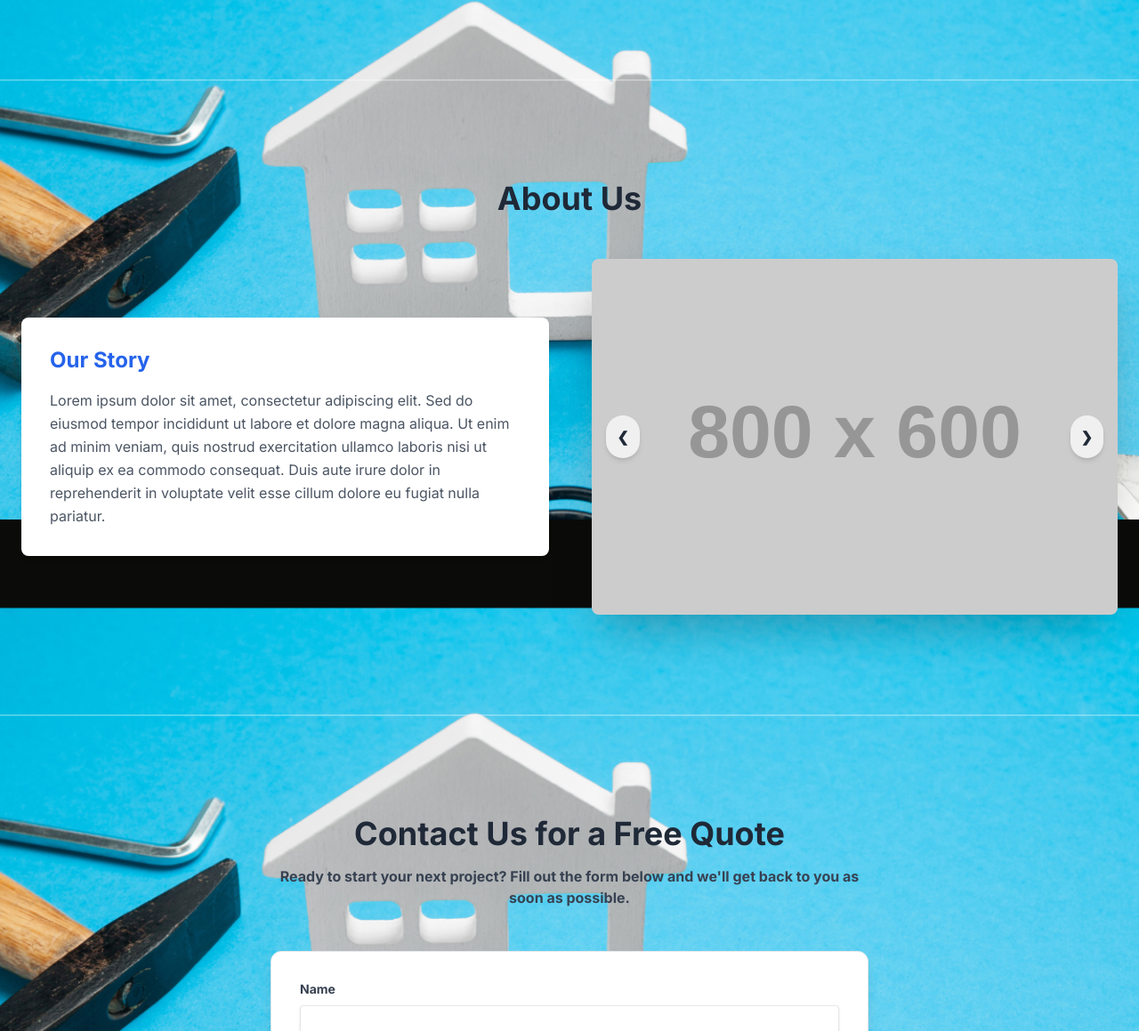
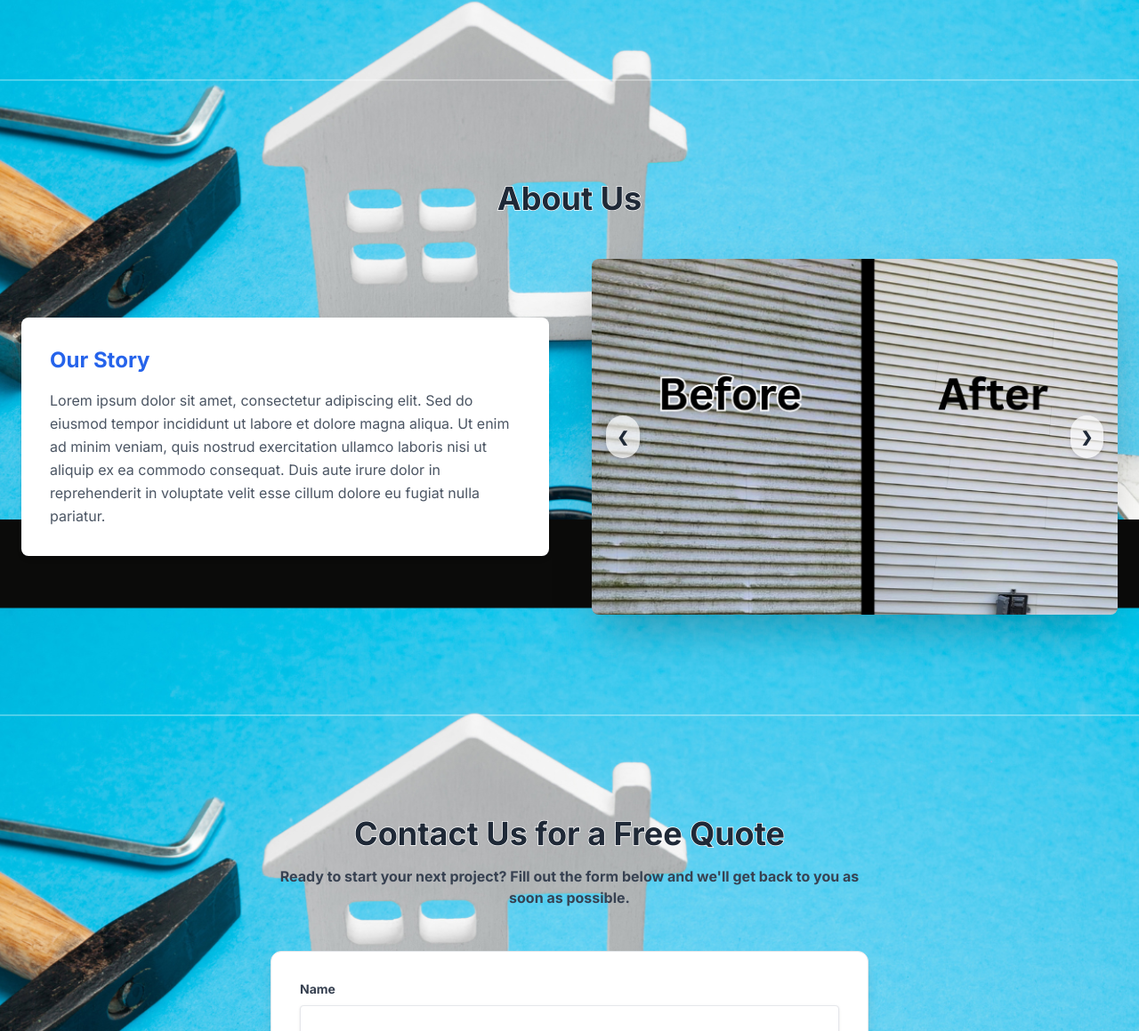
Before and after one commit to groovedonkey/MCHS, a plain HTML site: page index.html in a window 1280 px wide. Shown: the part 1016-2175 px from the top of the page at 89% size. Drawn offline with nearby package versions, Linux system fonts and the light colour scheme; placeholder pictures from the web are drawn by us.

Commit message:
Add files via upload

```diff
--- a/index.html
+++ b/index.html
@@ -56,6 +56,13 @@
         .slide {
             transition: opacity 1s ease-in-out;
         }
+
+        /* Style for section titles with a white stroke */
+        .section-title-stroke {
+            -webkit-text-stroke-width: 1.5px;
+            -webkit-text-stroke-color: white;
+            paint-order: stroke fill; /* Renders the stroke behind the text fill */
+        }
     </style>
 </head>
 <body class="bg-gray-100">
@@ -88,7 +95,7 @@
 
         <section id="services" class="py-20 md:py-28 content-section">
             <div class="container mx-auto px-6 text-center">
-                <h2 class="text-3xl md:text-4xl font-bold mb-12 text-gray-800">Available Services</h2>
+                <h2 class="text-3xl md:text-4xl font-bold mb-12 text-gray-800 section-title-stroke">Available Services</h2>
 
                 <!-- The grid will display 1 column on small screens and 2 columns on medium screens and up -->
                 <div class="grid grid-cols-1 md:grid-cols-2 gap-8">
@@ -108,7 +115,7 @@
 
         <section id="about" class="py-20 md:py-28 content-section">
             <div class="container mx-auto px-6">
-                <h2 class="text-3xl md:text-4xl font-bold text-center mb-12 text-gray-800">About Us</h2>
+                <h2 class="text-3xl md:text-4xl font-bold text-center mb-12 text-gray-800 section-title-stroke">About Us</h2>
                 <div class="flex flex-col md:flex-row items-center gap-8 md:gap-12">
                     <div class="md:w-1/2 text-left bg-white p-8 rounded-lg shadow-md">
                         <h3 class="text-2xl font-bold mb-4 text-blue-600">Our Story</h3>
@@ -133,7 +140,7 @@
 
         <section id="contact" class="py-20 md:py-28 content-section">
             <div class="container mx-auto px-6">
-                <h2 class="text-3xl md:text-4xl font-bold text-center mb-4 text-gray-800">Contact Us for a Free Quote</h2>
+                <h2 class="text-3xl md:text-4xl font-bold text-center mb-4 text-gray-800 section-title-stroke">Contact Us for a <strong>Free</strong> Quote</h2>
                 <p class="text-gray-700 text-center mb-12 max-w-2xl mx-auto"><strong>Ready to start your next project? Fill out the form below and we'll get back to you as soon as possible.</strong></p>
                 <div class="max-w-2xl mx-auto bg-white p-8 rounded-xl shadow-lg border border-gray-200">
                     <form action="mailto:dro@groovedonkey.com" method="post" enctype="text/plain">
@@ -212,11 +219,14 @@
             });
 
             // --- Slideshow ---
+            // Updated to use the 6 images provided
             const slides = [
-                'https://placehold.co/800x600/3b82f6/ffffff?text=Project+1',
-                'https://placehold.co/800x600/16a34a/ffffff?text=Project+2',
-                'https://placehold.co/800x600/f97316/ffffff?text=Project+3',
-                'https://placehold.co/800x600/c026d3/ffffff?text=Project+4'
+                'https://github.com/groovedonkey/MCHS/blob/main/Image%201.png?raw=true',
+                'https://github.com/groovedonkey/MCHS/blob/main/Image%202.png?raw=true',
+                'https://github.com/groovedonkey/MCHS/blob/main/Image%203.png?raw=true',
+                'https://github.com/groovedonkey/MCHS/blob/main/Image%204.png?raw=true',
+                'https://github.com/groovedonkey/MCHS/blob/main/Image%205.png?raw=true',
+                'https://github.com/groovedonkey/MCHS/blob/main/Image%206.png?raw=true'
             ];
             let currentSlide = 0;
             const slideshowContainer = document.getElementById('slideshow-container');
```
